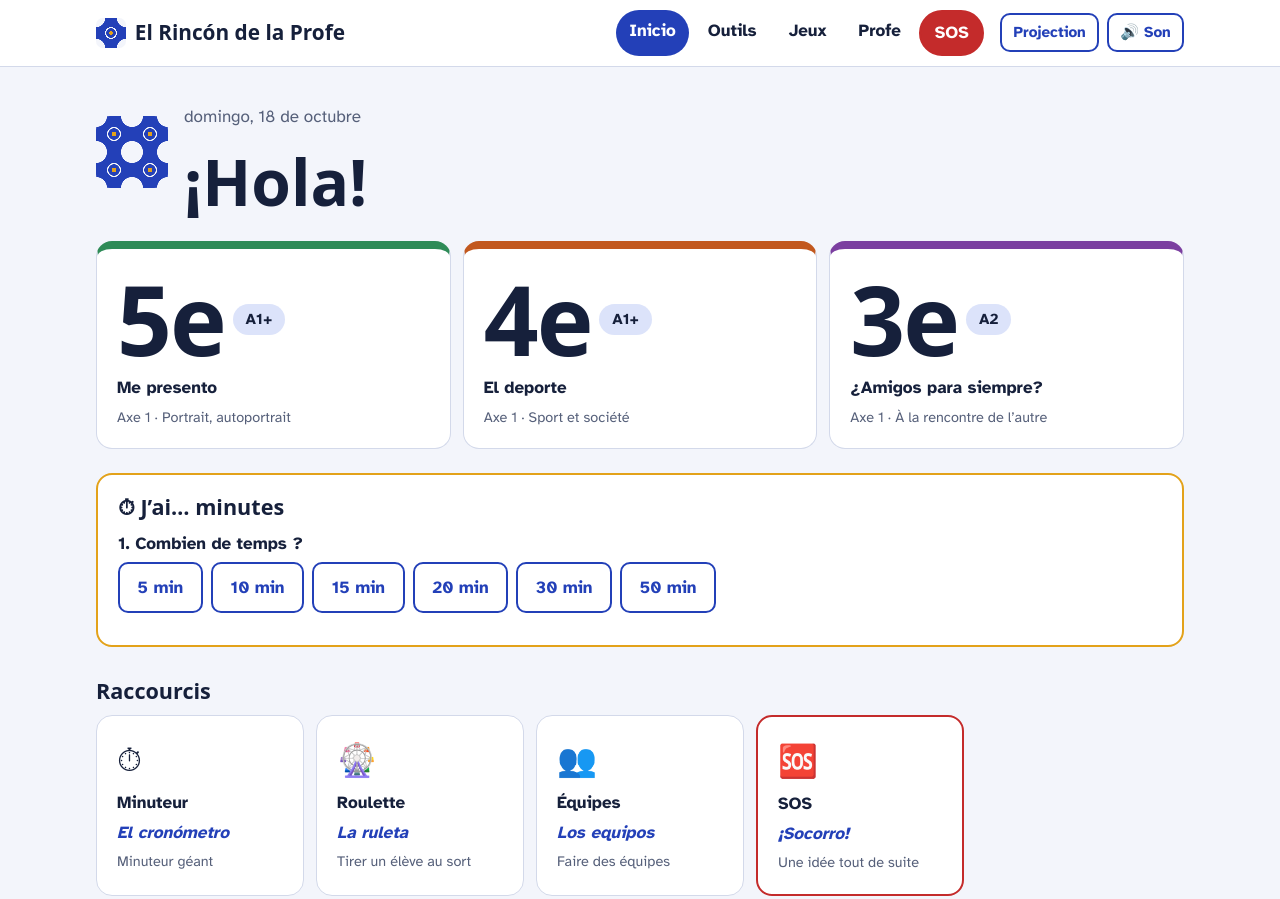
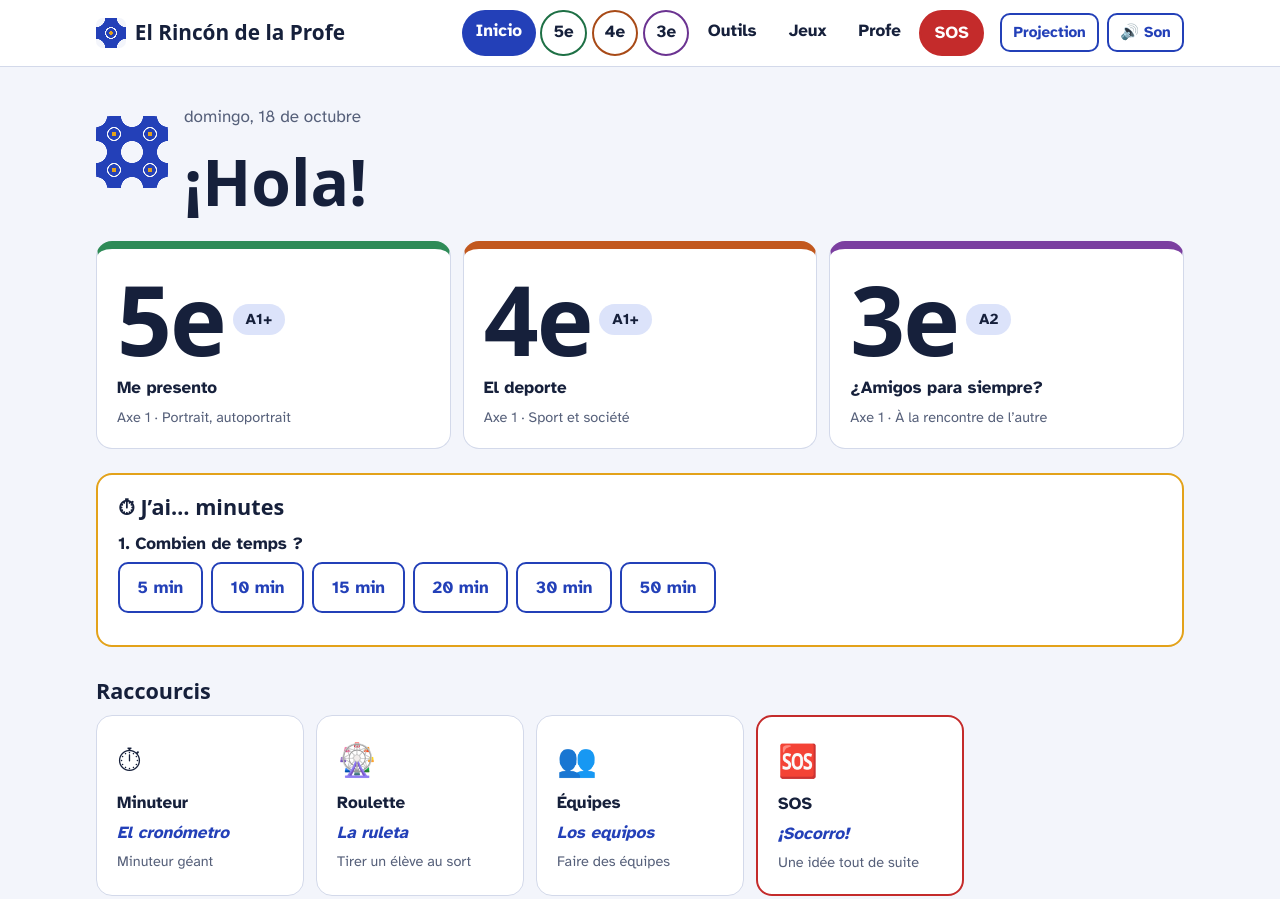
Before and after one commit to ahmvdd/app-espagnol-, a website built with Vite: page index.html in a window 1280 px wide. Shown: the top 899 px of the page. Built offline with nearby package versions, Linux system fonts and the light colour scheme; a web font is replaced by a local one.

Commit message:
feat(menu): accès direct aux pages 5e, 4e et 3e depuis le menu

```diff
--- a/index.html
+++ b/index.html
@@ -14,6 +14,9 @@
       <a class="brand" href="#/"><i class="azulejo" aria-hidden="true"></i>El Rincón de la Profe</a>
       <nav aria-label="Navigation principale">
         <a href="#/">Inicio</a>
+        <a href="#/nivel/5e" class="niv n5">5e</a>
+        <a href="#/nivel/4e" class="niv n4">4e</a>
+        <a href="#/nivel/3e" class="niv n3">3e</a>
         <a href="#/herramientas">Outils</a>
         <a href="#/juegos">Jeux</a>
         <a href="#/profe">Profe</a>
--- a/src/router.ts
+++ b/src/router.ts
@@ -11,8 +11,12 @@ export function start(app: HTMLElement): void {
     const path = location.hash.replace(/^#/, '') || '/';
     const base = '/' + (path.split('/')[1] ?? '').split('?')[0];
     const view = routes.get(path) ?? routes.get(base) ?? routes.get('/')!;
-    document.querySelectorAll('header nav a').forEach(a =>
-      a.setAttribute('aria-current', a.getAttribute('href') === '#' + base ? 'page' : 'false'));
+    const courant = '#' + path.split('?')[0];
+    document.querySelectorAll('header nav a').forEach(a => {
+      const href = a.getAttribute('href')!;
+      const actif = href === '#' + base || (href !== '#/' && courant.startsWith(href));
+      a.setAttribute('aria-current', actif ? 'page' : 'false');
+    });
     app.innerHTML = '';
     cleanup = view(app);
     window.scrollTo(0, 0);
--- a/src/styles/base.css
+++ b/src/styles/base.css
@@ -431,3 +431,8 @@ h2.h3{font-size:1.17rem;margin:0}
 #qr-video{width:100%;border-radius:12px;background:#000}
 .pause-mot{font-size:clamp(3rem,min(11vw,18vh),8rem)}
 .taboo-carte.cachee{border-style:dashed;border-color:var(--line)}
+
+/* Menu : niveaux */
+nav a.niv{border:2px solid var(--c);padding:.45rem .7rem;color:inherit}
+nav a.niv[aria-current="page"]{background:var(--c);color:#fff}
+nav a.n5{--c:#1E7045}nav a.n4{--c:#A84A17}nav a.n3{--c:#6B3391}
```
